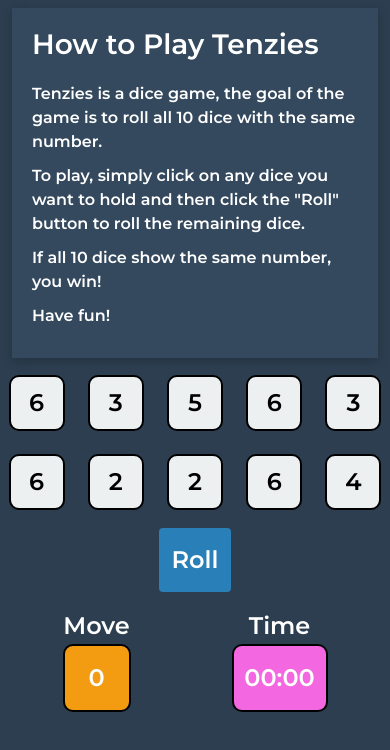
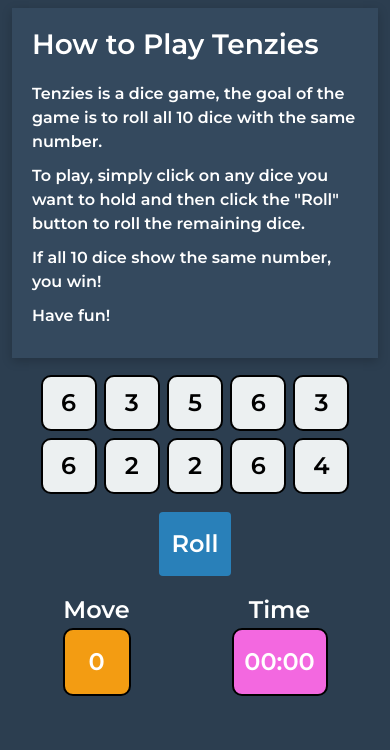
Before and after one commit to ucarfurkan/tenzies, a React (Create React App) app: page / in a window 390 px wide. Shown: the top 750 px of the page. Built offline with nearby package versions, Linux system fonts and the light colour scheme.

Commit message:
responsive update2

```diff
--- a/src/App.css
+++ b/src/App.css
@@ -107,6 +107,13 @@ main {
 }
 
 @media(max-width: 576px){
+    .dice-container {
+        display: grid;
+        grid-template: auto auto / repeat(5, 1fr);
+        gap: .25rem;
+        margin-bottom: 1rem;
+    }
+
     .dice {
         width: 3.5rem;
         height: 3.5rem;
```
